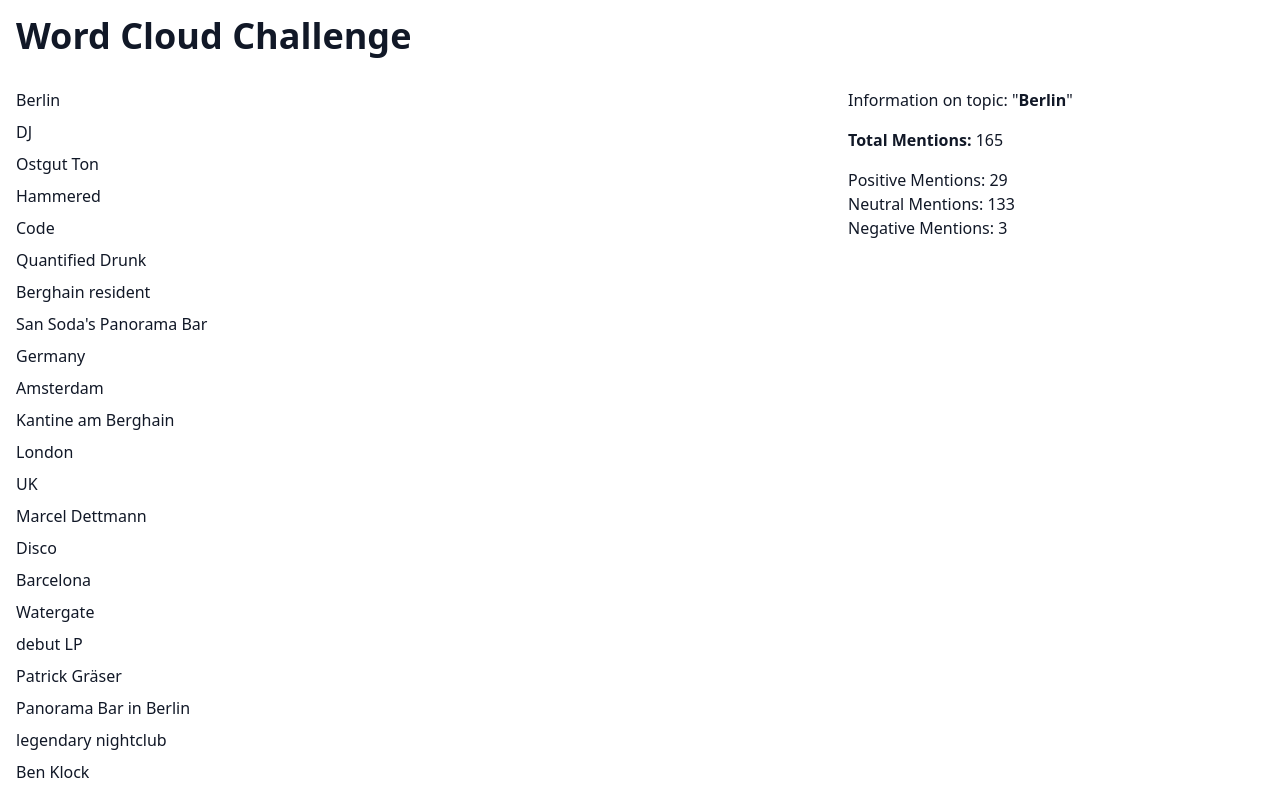
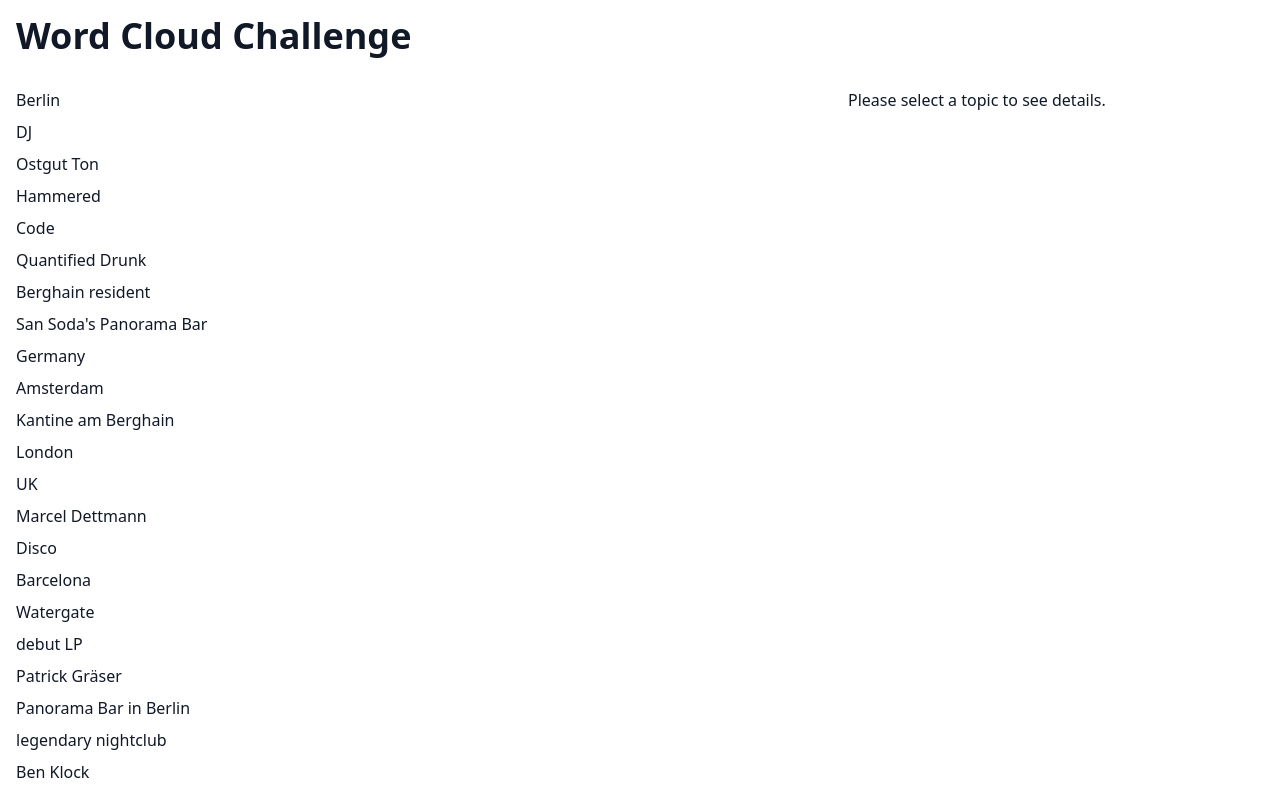
Before and after one commit to A-Cdeveloper/Word-Cloud, a React (Vite) app: page / in a window 1280 px wide. Shown: the top 796 px of the page. Built offline with nearby package versions, Linux system fonts and the light colour scheme.

Commit message:
get selectedTopic and show data in TopicDetails component

```diff
--- a/src/components/TopicDetails.tsx
+++ b/src/components/TopicDetails.tsx
@@ -1,19 +1,7 @@
-import { useEffect } from "react";
 import { useTopicsStore } from "../store/topicsStore";
 
 const TopicDetails = () => {
-  const setSelectedTopic = useTopicsStore((state) => state.setSelectedTopic);
   const selectedTopic = useTopicsStore((state) => state.selectedTopic);
-
-  useEffect(() => {
-    setSelectedTopic({
-      id: "1751295897__Berlin",
-      label: "Berlin",
-      volume: 165,
-      sentimentScore: 65,
-      sentiment: { negative: 3, neutral: 133, positive: 29 },
-    });
-  }, [setSelectedTopic]);
 
   if (!selectedTopic) {
     return <p>Please select a topic to see details.</p>;
@@ -24,13 +12,11 @@
       <h2 className="text-base mb-2">
         Information on topic: "<strong>{selectedTopic.label}</strong>"
       </h2>
-      <p>
-        <strong>Total Mentions:</strong> {selectedTopic.volume}
-      </p>
+      <p>Total Mentions: {selectedTopic.volume}</p>
       <ul>
-        <li>Positive Mentions: {selectedTopic.sentiment?.positive}</li>
-        <li>Neutral Mentions: {selectedTopic.sentiment?.neutral}</li>
-        <li>Negative Mentions: {selectedTopic.sentiment?.negative}</li>
+        <li>Positive Mentions: {selectedTopic.sentiment?.positive || 0}</li>
+        <li>Neutral Mentions: {selectedTopic.sentiment?.neutral || 0}</li>
+        <li>Negative Mentions: {selectedTopic.sentiment?.negative || 0}</li>
       </ul>
     </div>
   );
```
